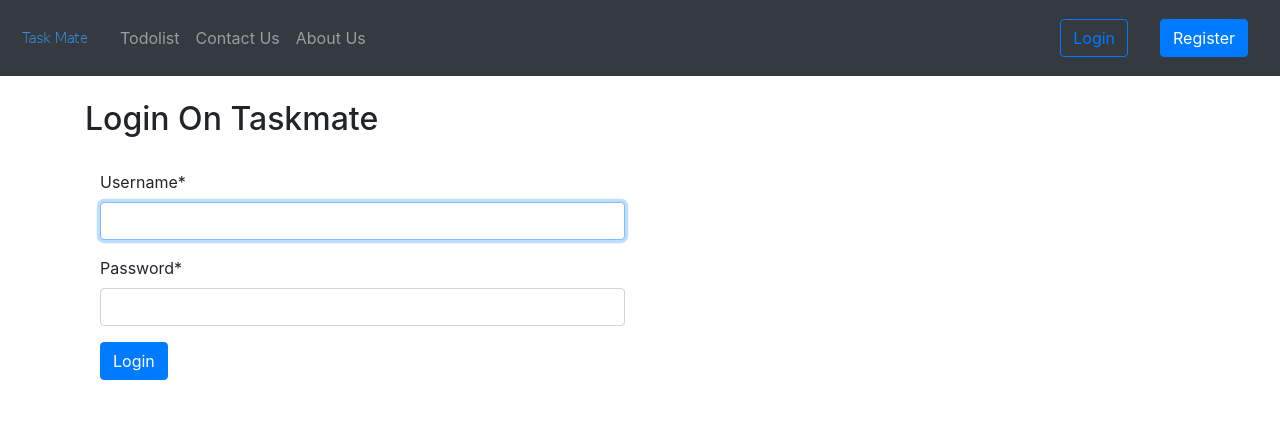
After one commit to Army976/Taskmate, a Django app: page /account/login in a window 1280 px wide. The commit adds this page. Shown: the top 427 px of the page. Run offline with Django 3.2, Linux system fonts and the light colour scheme; some libraries are stand-ins or nearby versions.

Commit message:
Login and Logout

```diff
--- a/taskmate/settings.py
+++ b/taskmate/settings.py
@@ -124,3 +124,5 @@ STATIC_URL = '/static/'
 STATICFILES_DIRS = [(os.path.join(BASE_DIR, 'static'))]
 
 CRISPY_TEMPLATE_PACK = 'bootstrap4'
+
+LOGIN_REDIRECT_URL = "todolist"
--- a/templates/base.html
+++ b/templates/base.html
@@ -25,6 +25,21 @@
         <a class="nav-link" href="{% url 'about' %}">About Us</a>
       </div>
     </div>
+    {% if user.is_authenticated %}
+    <div class="form-inline my-2 my-lg-0">
+      <div class="p-2 bg-dark text-white">Loged in as {{ user.username }}</div>
+      <a class="nav-link" href="{% url 'logout' %}">
+        <button class="btn btn-outline-primary my-2 my-sm-0" type="submit">Logout</button>
+      </a>
+    </div>
+    {% else %}
+      <a class="nav-link" href="{% url 'login' %}">
+        <button class="btn btn-outline-primary my-2 my-sm-0" type="submit">Login</button>
+      </a>
+      <a class="nav-link" href="{% url 'register' %}">
+        <button class="btn btn-primary my-2 my-sm-0" type="submit">Register</button>
+      </a>
+    {% endif %}
   </nav>
 
   </head>
--- a/todolist/templates/todolist.html
+++ b/todolist/templates/todolist.html
@@ -43,7 +43,7 @@
               <input value="" id="task-{{ obj.id }}" type="checkbox" checked="checked" onclick="location.href={% url 'pending_task' obj.id %}">
             </div>
           </td>
-          <td class="col-7">{{ obj.task }}</td>
+          <td class="col-7"><del>{{ obj.task }}</del></td>
           <td class="col-1"><a href="{% url 'edit_task' obj.id %}"><button type="button" class="btn btn-outline-primary">Edit</button></a></td>
           <td class="col-1"><a href="{% url 'delete_task' obj.id %}"><button type="button" class="btn btn-danger">Delete</button></a></td>
         </tr>
--- /dev/null
+++ b/users/templates/login.html
@@ -0,0 +1,27 @@
+{% extends 'base.html' %}
+{% load crispy_forms_tags %}
+
+{% block title %}
+  <title>Login - Taskmate</title>
+{% endblock title %}
+
+{% block content %}
+  <h2>Login On Taskmate</h2>
+  </br>
+  {% if messages %}
+    {% for message in messages %}
+      <div class="alert alert-success alert-dismissable" role="alert">
+        <button class="close" data-dismiss="alert">
+          <small><sup>x</sup></small>
+        </button>
+        {{ message }}
+      </div>
+    {% endfor %}
+  {% endif %}
+
+  <form method="POST" class="mt-0 col-6">
+    {% csrf_token %}
+    {{ form|crispy }}
+    <button type="submit" class="btn btn-primary mb-5">Login</button>
+  </form>
+{% endblock content %}
--- a/users/urls.py
+++ b/users/urls.py
@@ -1,6 +1,9 @@
 from django.urls import path
 from users import views
+from django.contrib.auth import views as auth_views
 
 urlpatterns = [
     path('register', views.register, name='register'),
+    path('login', auth_views.LoginView.as_view(template_name='login.html'), name='login'),
+    path('logout', auth_views.LogoutView.as_view(template_name='logout.html'), name='logout'),
 ]
```
Also changed, not shown: users/templates/logout.html (added, +10 -0 lines), db.sqlite3.
